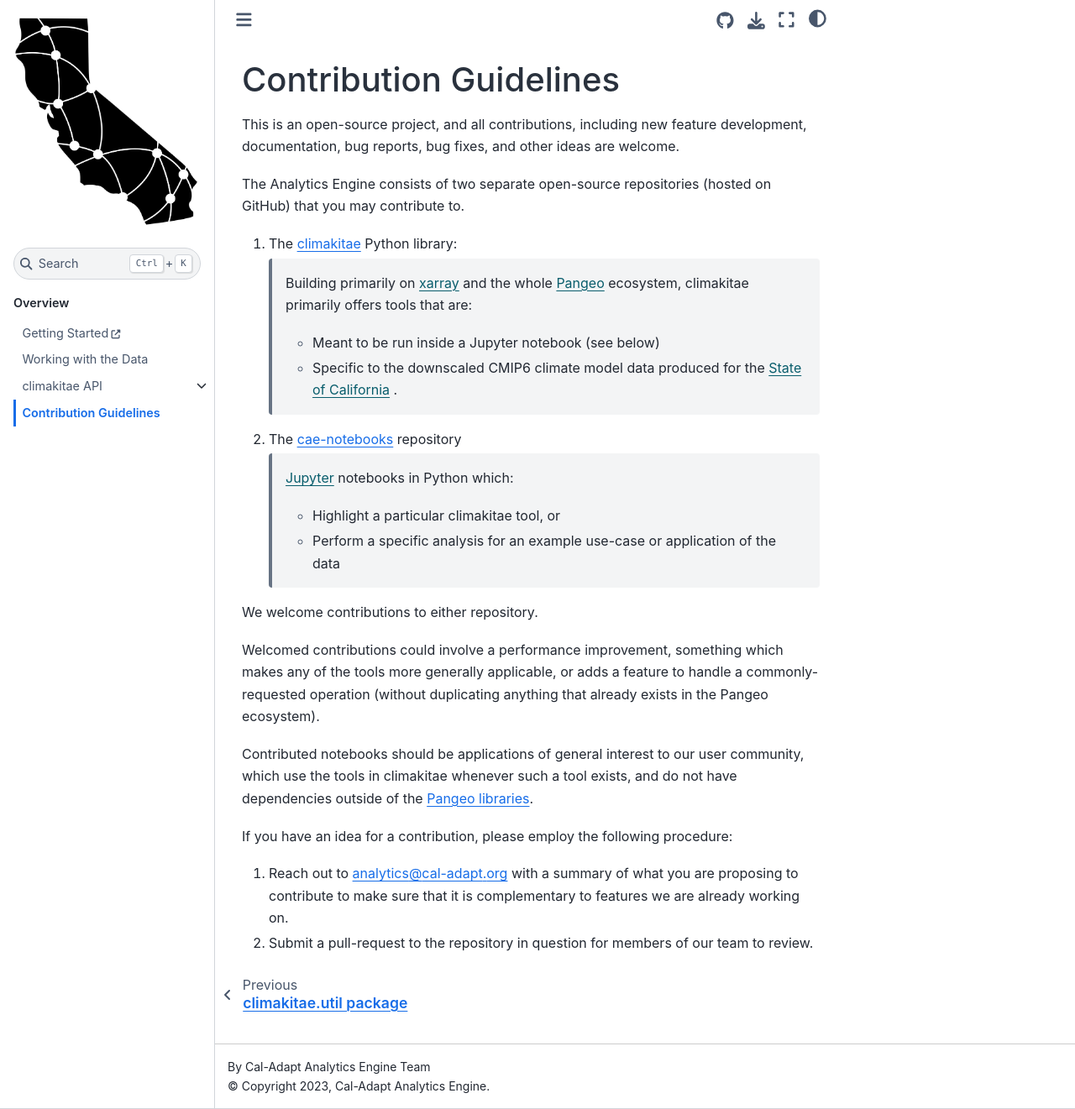
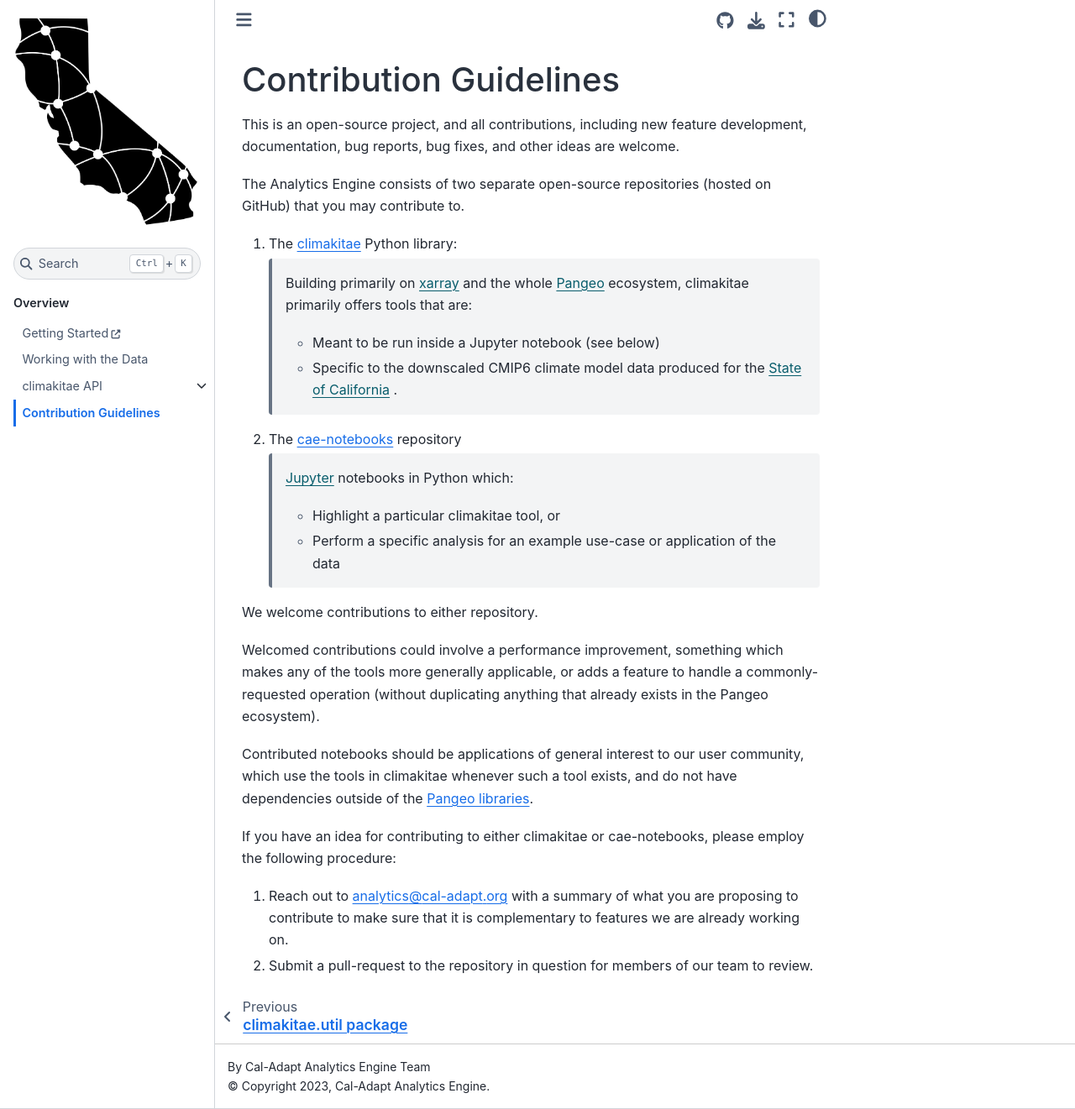
Before and after one commit to cal-adapt/climakitae, a Sphinx documentation site: the page built from docs/contribute.rst, in a window 1280 px wide and 1321 px high. Shown: the whole window at 84% size. Built offline with Sphinx 7.4.7 and the Sphinx Book theme 1.1.4, drawn with Linux system fonts in a browser that asks for light colours.

Commit message:
Update docs/contribute.rst
Co-authored-by: Victoria Ford <fordvecellio@gmail.com>

```diff
--- a/docs/contribute.rst
+++ b/docs/contribute.rst
@@ -26,7 +26,7 @@ Welcomed contributions could involve a performance improvement, something which
 
 Contributed notebooks should be applications of general interest to our user community, which use the tools in climakitae whenever such a tool exists, and do not have dependencies outside of the `Pangeo libraries <https://github.com/pangeo-data/pangeo-docker-images/blob/master/pangeo-notebook/packages.txt>`_.
 
-If you have an idea for a contribution, please employ the following procedure:
+If you have an idea for contributing to either climakitae or cae-notebooks, please employ the following procedure:
 
 1. Reach out to analytics@cal-adapt.org with a summary of what you are proposing to contribute to make sure that it is complementary to features we are already working on.
 2. Submit a pull-request to the repository in question for members of our team to review.
```
